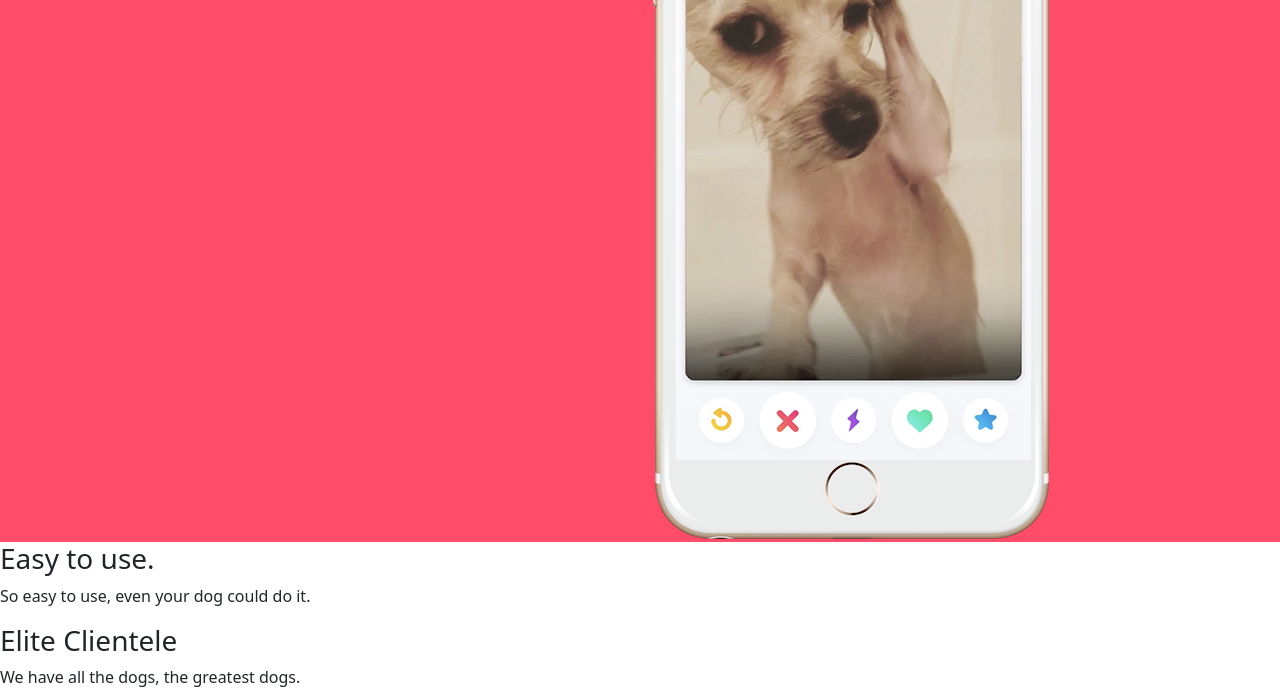
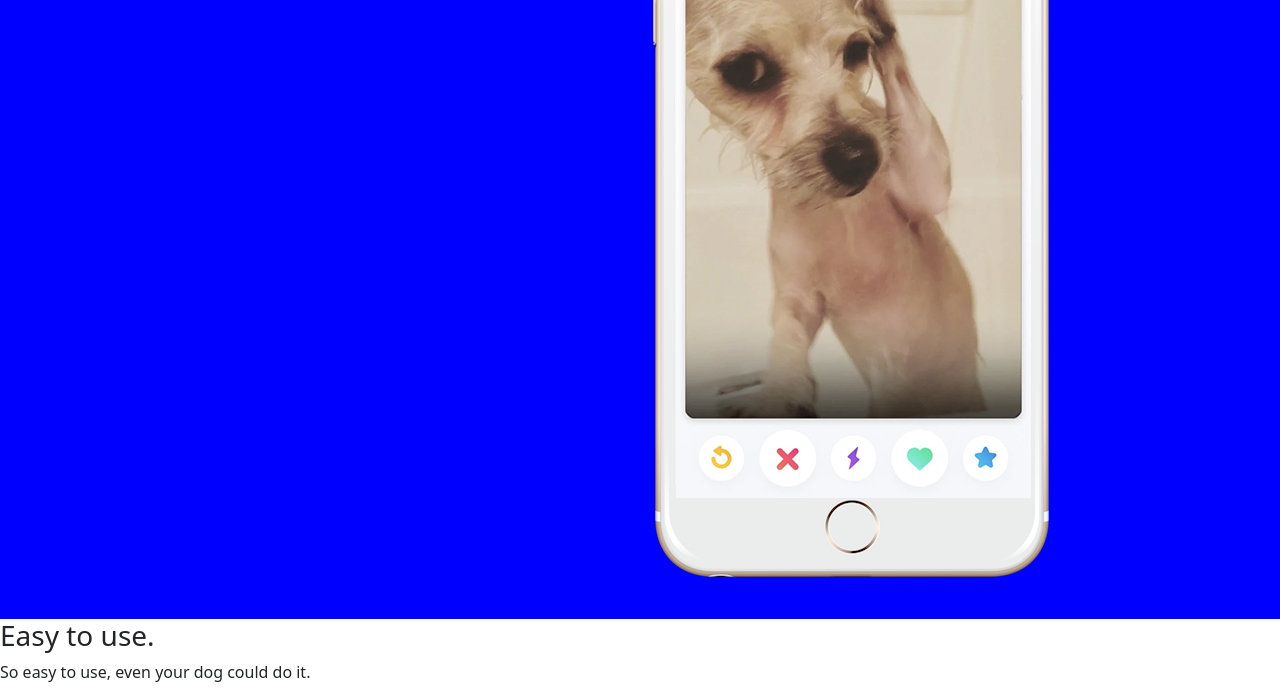
Before and after one commit to Mark-Eugene-Barasu/tinDog-website, a plain HTML site: page index.html in a window 1280 px wide. Shown: the part 321-1018 px from the top of the page. Drawn offline with nearby package versions, Linux system fonts and the light colour scheme.

Commit message:
debugging bootstrap container-fluid class

```diff
--- a/index.html
+++ b/index.html
@@ -5,9 +5,9 @@
     <meta name="viewport" content="width=device-width, initial-scale=1.0">
     <link rel="shortcut icon" href="./images/faviconio-logo/logo.svg" type="image/x-icon">
     <title>Tindog</title>
+    <link rel="stylesheet" href="./dist/CSS/style.css">
     <!-- link to bootstrap -->
     <link rel="stylesheet" href="https://cdn.jsdelivr.net/npm/bootstrap@5.3.3/dist/css/bootstrap.min.css">
-    <link rel="stylesheet" href="./dist/CSS/style.css">
     <!-- embedding ubuntu and montserrat fonts from Font Awesome -->
     <link rel="preconnect" href="https://fonts.googleapis.com">
     <link rel="preconnect" href="https://fonts.gstatic.com" crossorigin>
@@ -16,6 +16,8 @@
 <body>
 
     <section id="title">
+
+        <div class="container-fluid"> <!-- container-fluid fills 100vw -->
 
             <!-- Nav Bar -->
 
@@ -55,6 +57,7 @@
                 </div>
                 <div class="col-lg-6">
                     <img src="images/iphone6.png" alt="iphone-mockup">
+                </div>
             </div>
         </div>
 
--- a/styles/_body.scss
+++ b/styles/_body.scss
@@ -13,7 +13,11 @@ body {
     // navbar section
     section#title {
         background-color: #ff4c68;
-    }
+
+        .container-fluid {
+            padding: 3% 15%;
+            background-color: blue;
+            // navbar section => nothing yet
 
             // title section
             div.row {
@@ -25,6 +29,9 @@ body {
                     }
                 }
             }
+        }
+    }
+
 
     // features section
 
```
Also changed, not shown: dist/CSS/style.css, 1 other file. Lines whose indentation alone changed are shown as unchanged.
